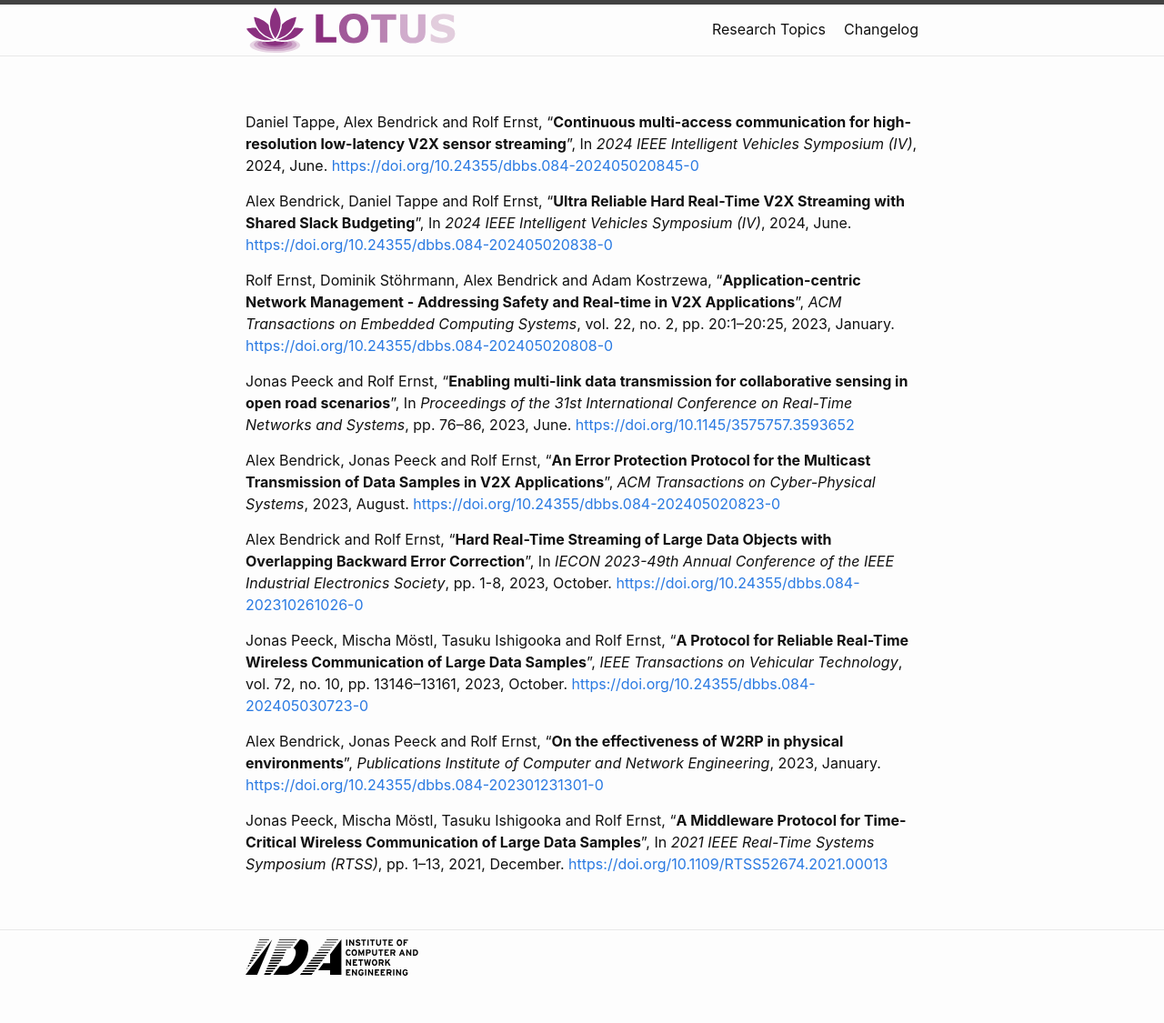
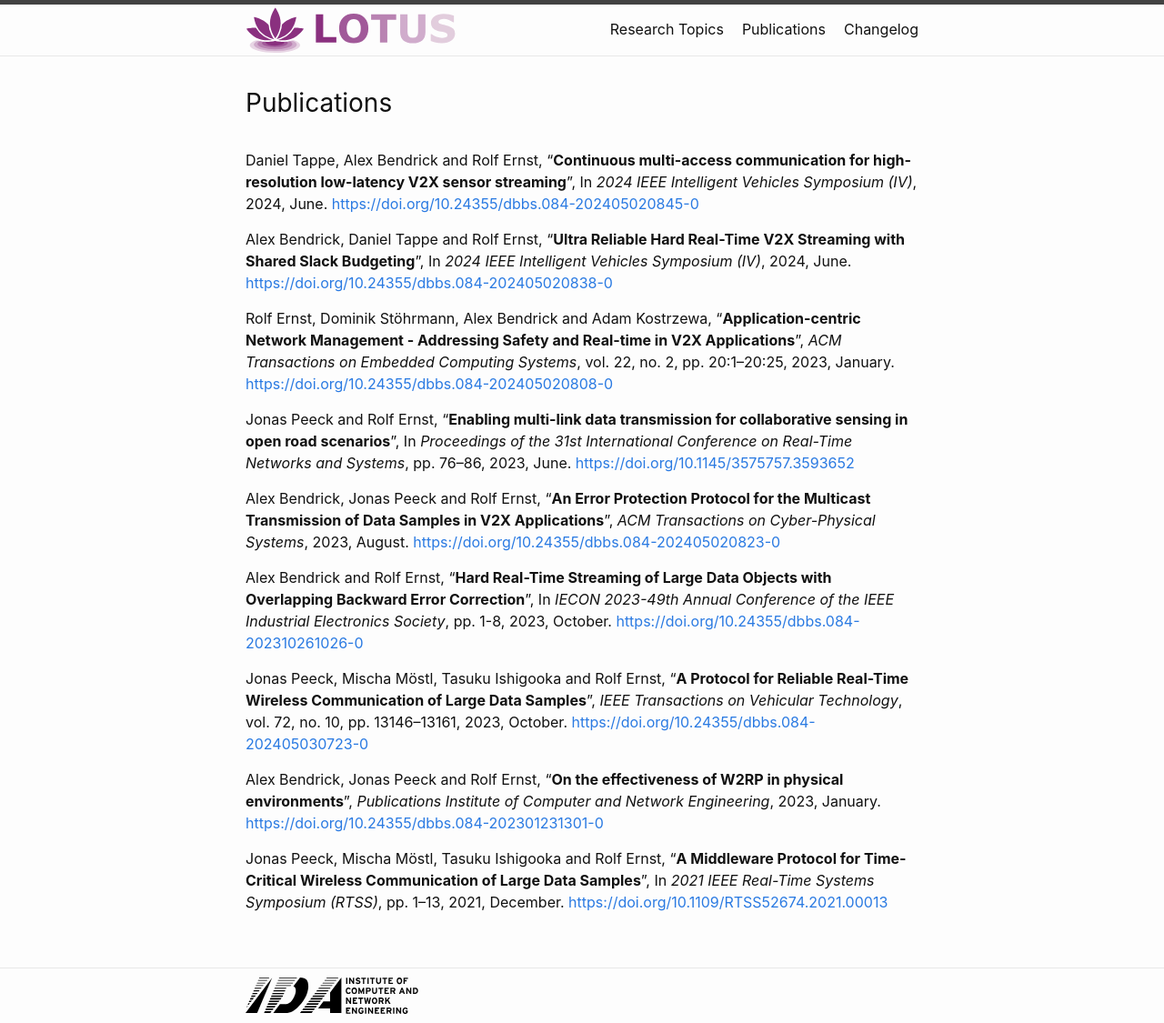
Before and after one commit to IDA-TUBS/lotus, a Jekyll site: the page built from docs/publications.md, in a window 1280 px wide. Shown: the whole page at 91% size. Built offline with Jekyll 4.4.1, drawn with Linux system fonts in a browser that asks for light colours; our own code applies the rules of GitHub Pages for plain Markdown files; before the commit the page ends 1083 px from its top, so only the background shows below that; some of the changed lines change nothing that is shown.

Commit message:
fixed publications page

```diff
--- a/docs/publications.md
+++ b/docs/publications.md
@@ -1,3 +1,12 @@
+---
+# Feel free to add content and custom Front Matter to this file.
+# To modify the layout, see https://jekyllrb.com/docs/themes/#overriding-theme-defaults
+
+layout: page
+title: Publications
+permalink: /publications/
+---
+
 Daniel Tappe, Alex Bendrick and Rolf Ernst, "**Continuous multi-access communication for high-resolution low-latency V2X sensor streaming**",  In *2024 IEEE Intelligent Vehicles Symposium (IV)*, 2024, June. <https://doi.org/10.24355/dbbs.084-202405020845-0>
 
 Alex Bendrick, Daniel Tappe and Rolf Ernst, "**Ultra Reliable Hard Real-Time V2X Streaming with Shared Slack Budgeting**",  In *2024 IEEE Intelligent Vehicles Symposium (IV)*, 2024, June. <https://doi.org/10.24355/dbbs.084-202405020838-0>
```
